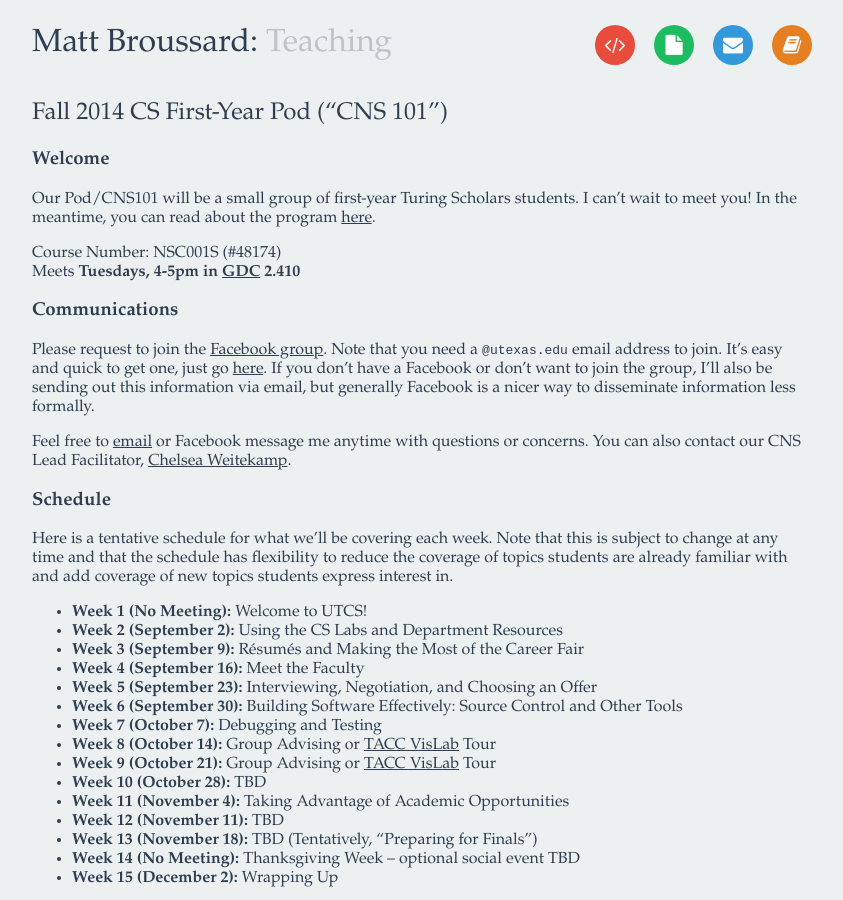
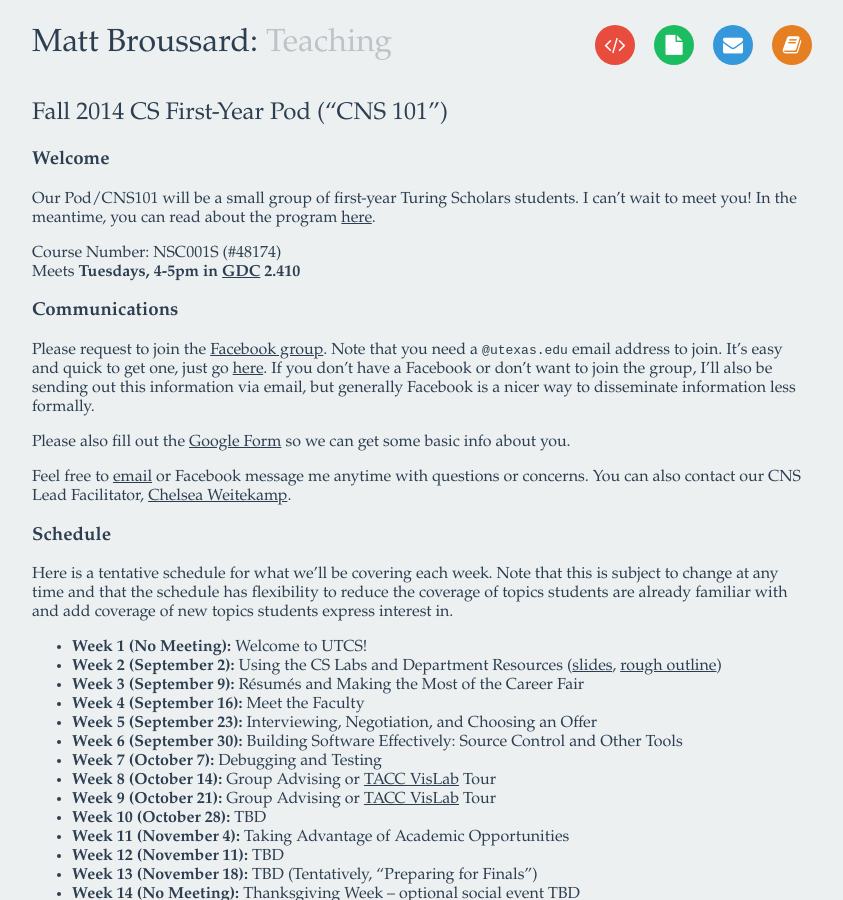
Before and after one commit to mattbroussard/mattbroussard.github.io, a Jekyll site: the page built from teaching/fall2014/pod/index.md, in a window 1280 px wide and 900 px high. Shown: the whole window, without its empty margins (218-1061 px from the left). Built offline with Jekyll 4.4.1, drawn with Linux system fonts in a browser that asks for light colours; nearby versions of some CDN libraries; comment, search, counter and statistics services are not loaded.

Commit message:
add slides and outline link for labs week

```diff
--- a/teaching/fall2014/pod/index.md
+++ b/teaching/fall2014/pod/index.md
@@ -17,6 +17,8 @@ Meets **Tuesdays, 4-5pm in [GDC](http://www.utexas.edu/maps/main/buildings/gdc.h
 ### Communications
 
 Please request to join the [Facebook group](https://www.facebook.com/groups/622145304569459/). Note that you need a <tt>@utexas.edu</tt> email address to join. It's easy and quick to get one, just go [here](https://get.utmail.utexas.edu/). If you don't have a Facebook or don't want to join the group, I'll also be sending out this information via email, but generally Facebook is a nicer way to disseminate information less formally.
+
+Please also fill out the [Google Form](http://mattb.name/podform) so we can get some basic info about you.
 
 Feel free to [email](http://mattb.name/contact) or Facebook message me anytime with questions or concerns. You can also contact our CNS Lead Facilitator, [Chelsea Weitekamp](mailto:chelseaweitekamp@gmail.com).
 
@@ -44,7 +46,7 @@ In addition to the topics we cover in our weekly meetings, we'll be having fun s
 Here is a tentative schedule for what we'll be covering each week. Note that this is subject to change at any time and that the schedule has flexibility to reduce the coverage of topics students are already familiar with and add coverage of new topics students express interest in.
 
 - **Week 1 (No Meeting):** Welcome to UTCS!
-- **Week 2 (September 2):** Using the CS Labs and Department Resources
+- **Week 2 (September 2):** Using the CS Labs and Department Resources ([slides](https://docs.google.com/presentation/d/1370n8KaJPFKTku85wZPCNVswi2rAKkR_JkSw53BR9Fc/edit?usp=sharing), [rough outline](https://docs.google.com/a/utexas.edu/document/d/1sgBhcgLTqmgTcpwvfVmfjIFxIzSl5s79QOai1kzuFgc/edit))
 - **Week 3 (September 9):** Résumés and Making the Most of the Career Fair
 - **Week 4 (September 16):** Meet the Faculty
 - **Week 5 (September 23):** Interviewing, Negotiation, and Choosing an Offer
```
